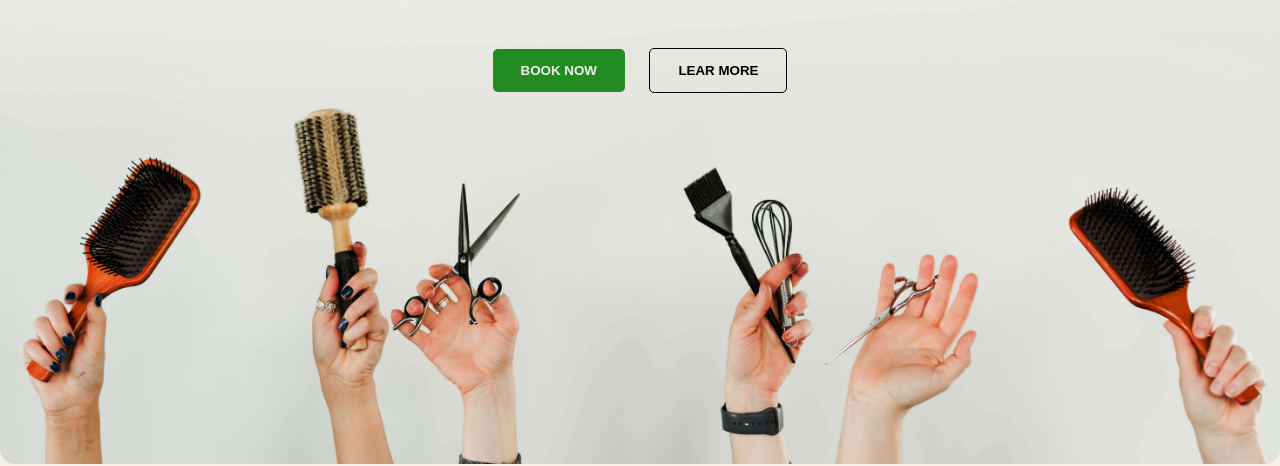
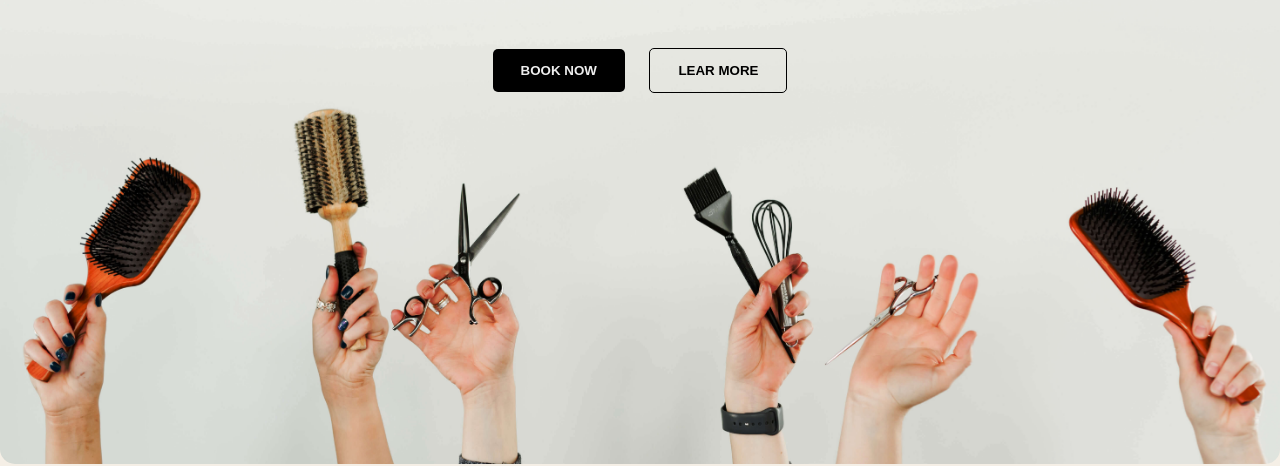
Before and after one commit to MarkCbagbag/appdev-ml4, a plain HTML site: page index.html in a window 1280 px wide. Shown: the part 360-826 px from the top of the page. Drawn offline with Linux system fonts and the light colour scheme.

Commit message:
Update styles.css

```diff
--- a/styles.css
+++ b/styles.css
@@ -128,7 +128,7 @@ button {
 }
 
 .button1 {
-    background-color: forestgreen;
+    background-color: rgb(0, 0, 0);
     color: #eee
 }
 
```
